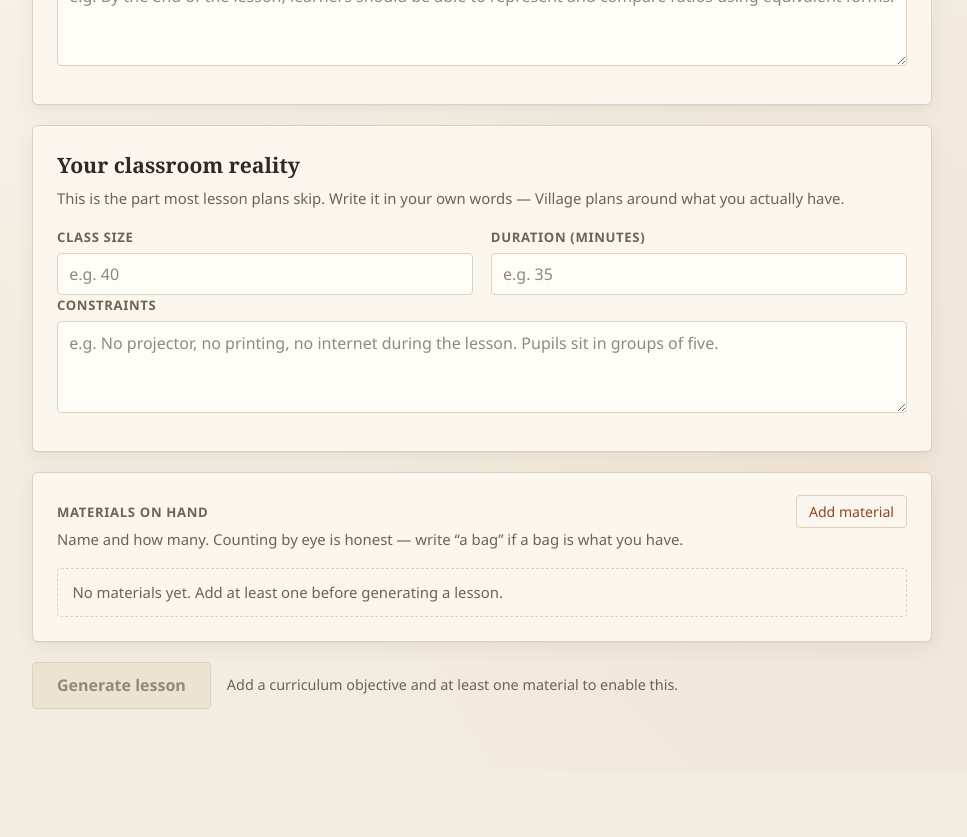
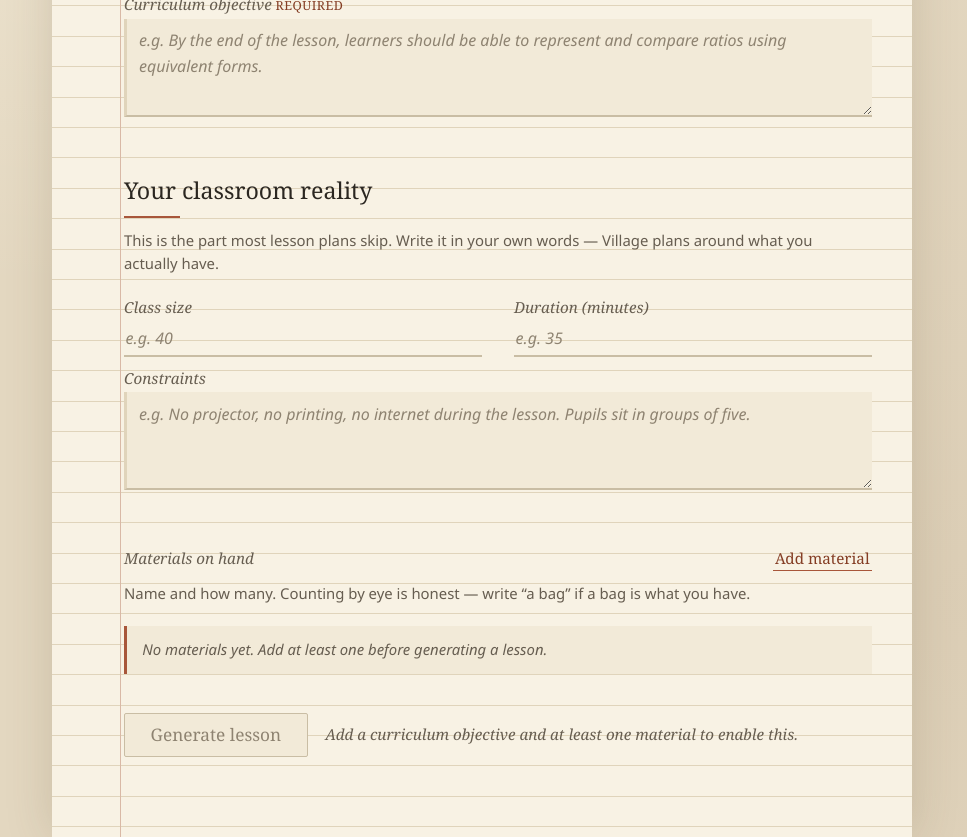
Before and after one commit to Udeibom/village, a React (Vite) app: page / in a window 1280 px wide. Shown: the part 480-1317 px from the top of the page, without its empty margins (158-1125 px from the left). Before the commit the page ends 1253 px from the top, so only its background shows below. Built offline with nearby package versions, Linux system fonts and the light colour scheme.

Commit message:
Give the page an exercise-book surface instead of a web-form one

```diff
--- a/src/styles.css
+++ b/src/styles.css
@@ -1,24 +1,27 @@
 /* Village — paper and chalk.
-   Warm paper, muted earth tones, one serif for headings and a humanist sans
-   for reading. No framework, no blue-purple gradients. */
+   The lesson lives on a sheet of exercise-book paper: ruled lines, a margin
+   rule, no boxes, no shadows. Fields are written on lines, not typed into
+   boxes. Warm earth tones, serif headings, humanist sans for reading.
+   No framework, no blue-purple gradients. */
 
 :root {
-  --paper: #f3ece0;
-  --paper-raised: #fbf7ef;
-  --paper-sunk: #ece3d3;
-  --ink: #2f2a23;
-  --ink-soft: #6d6355;
-  --ink-faint: #948878;
-  --clay: #b05c3b;
-  --clay-deep: #8d4526;
-  --moss: #5d6f42;
-  --rule: #ddd1bb;
-  --rule-soft: #e8dfcd;
+  --desk: #e3d7c0;
+  --paper: #f8f2e4;
+  --paper-writable: #f2ead8;
+  --paper-rule: #e0d4bb;
+  --margin-rule: #d9b9a6;
+  --ink: #2b2721;
+  --ink-soft: #665d50;
+  --ink-faint: #8e8371;
+  --clay: #a8563a;
+  --clay-deep: #843d24;
+  --moss: #52633c;
+  --rule-ink: #c9bda4;
 
   --font-heading: Georgia, 'Iowan Old Style', 'Palatino Linotype', 'Times New Roman', serif;
   --font-body: 'Segoe UI', system-ui, -apple-system, 'Helvetica Neue', Arial, sans-serif;
 
-  --shadow-card: 0 1px 0 rgba(47, 42, 35, 0.04), 0 6px 18px rgba(90, 74, 52, 0.07);
+  --line-height: 1.9rem;
 }
 
 * {
@@ -32,13 +35,13 @@ body {
 }
 
 body {
-  background: var(--paper);
+  background: var(--desk);
   background-image: radial-gradient(
-      circle at 18% 12%,
-      rgba(255, 255, 255, 0.55),
-      transparent 45%
+      circle at 20% 8%,
+      rgba(255, 250, 235, 0.5),
+      transparent 42%
     ),
-    radial-gradient(circle at 82% 78%, rgba(176, 92, 59, 0.05), transparent 40%);
+    radial-gradient(circle at 88% 82%, rgba(120, 80, 40, 0.07), transparent 45%);
   color: var(--ink);
   font-family: var(--font-body);
   font-size: 16px;
@@ -47,88 +50,122 @@ body {
 }
 
 .page {
-  max-width: 940px;
+  max-width: 860px;
+  min-height: 100vh;
   margin: 0 auto;
-  padding: 2.5rem 1.25rem 4rem;
+  padding: 3rem 2.5rem 5rem 4.5rem;
+  background-color: var(--paper);
+  background-image:
+    linear-gradient(
+      to right,
+      transparent 0,
+      transparent 68px,
+      var(--margin-rule) 68px,
+      var(--margin-rule) 69px,
+      transparent 69px
+    ),
+    repeating-linear-gradient(
+      to bottom,
+      transparent 0,
+      transparent calc(var(--line-height) - 1px),
+      var(--paper-rule) calc(var(--line-height) - 1px),
+      var(--paper-rule) var(--line-height)
+    );
+  box-shadow: 0 0 44px rgba(90, 70, 40, 0.18);
 }
 
+/* --- masthead ------------------------------------------------------- */
+
 .masthead {
-  border-bottom: 2px solid var(--rule);
-  padding-bottom: 1rem;
-  margin-bottom: 1.75rem;
+  padding-bottom: 1.1rem;
+  margin-bottom: 2rem;
+  border-bottom: 3px double var(--rule-ink);
 }
 
 .masthead h1 {
   font-family: var(--font-heading);
-  font-size: 2.4rem;
-  font-weight: 600;
-  letter-spacing: -0.01em;
+  font-size: 2.7rem;
+  font-weight: 400;
+  letter-spacing: 0.01em;
   margin: 0;
   color: var(--clay-deep);
 }
 
 .tagline {
-  margin: 0.35rem 0 0;
+  margin: 0.4rem 0 0;
   color: var(--ink-soft);
-  font-size: 1.02rem;
+  font-family: var(--font-heading);
+  font-style: italic;
+  font-size: 1.05rem;
 }
+
+/* --- sections -------------------------------------------------------- */
 
 .sheet {
   display: flex;
   flex-direction: column;
-  gap: 1.25rem;
+  gap: 2.4rem;
 }
 
 .card {
-  background: var(--paper-raised);
-  border: 1px solid var(--rule);
-  border-radius: 6px;
-  padding: 1.4rem 1.5rem 1.5rem;
-  box-shadow: var(--shadow-card);
+  padding: 0;
 }
 
 .card h2 {
   font-family: var(--font-heading);
-  font-size: 1.32rem;
-  font-weight: 600;
-  margin: 0 0 0.35rem;
+  font-size: 1.45rem;
+  font-weight: 400;
+  margin: 0 0 0.2rem;
+  color: var(--ink);
+}
+
+.card h2::after {
+  content: '';
+  display: block;
+  width: 3.5rem;
+  height: 2px;
+  margin-top: 0.45rem;
+  background: var(--clay);
 }
 
 .card-hint {
-  margin: 0 0 1.1rem;
+  margin: 0.7rem 0 1.3rem;
   color: var(--ink-soft);
   font-size: 0.93rem;
+  max-width: 46rem;
 }
+
+/* --- fields ---------------------------------------------------------- */
 
 .field-grid {
   display: grid;
-  grid-template-columns: repeat(auto-fit, minmax(200px, 1fr));
-  gap: 0.9rem 1.1rem;
+  grid-template-columns: repeat(auto-fit, minmax(210px, 1fr));
+  gap: 0.4rem 2rem;
 }
 
 .field {
   display: flex;
   flex-direction: column;
-  gap: 0.35rem;
-  margin-bottom: 0.9rem;
+  gap: 0.15rem;
+  margin-bottom: 1.1rem;
 }
 
 .field-grid .field {
-  margin-bottom: 0;
+  margin-bottom: 0.6rem;
 }
 
 .field-label {
-  font-size: 0.82rem;
-  font-weight: 600;
-  letter-spacing: 0.05em;
-  text-transform: uppercase;
+  font-family: var(--font-heading);
+  font-size: 0.95rem;
+  font-style: italic;
   color: var(--ink-soft);
 }
 
 .required {
-  text-transform: none;
-  letter-spacing: 0;
-  font-weight: 500;
+  font-style: normal;
+  font-size: 0.78rem;
+  letter-spacing: 0.04em;
+  text-transform: uppercase;
   color: var(--clay-deep);
 }
 
@@ -138,29 +175,44 @@ textarea {
   font-family: var(--font-body);
   font-size: 1rem;
   color: var(--ink);
-  background: #fffdf8;
-  border: 1px solid var(--rule);
-  border-radius: 4px;
-  padding: 0.55rem 0.7rem;
+  background: transparent;
+  border: none;
+  border-bottom: 2px solid var(--rule-ink);
+  border-radius: 0;
+  padding: 0.35rem 0.1rem;
   width: 100%;
+  transition: border-color 120ms ease;
 }
 
 textarea {
   resize: vertical;
-  line-height: 1.5;
+  line-height: 1.6;
+  background: var(--paper-writable);
+  border-bottom: 2px solid var(--rule-ink);
+  padding: 0.6rem 0.75rem;
+  border-left: 3px solid var(--paper-rule);
 }
 
 input:focus,
-textarea:focus,
+textarea:focus {
+  outline: none;
+  border-bottom-color: var(--clay);
+}
+
+input:focus-visible,
+textarea:focus-visible,
 button:focus-visible {
   outline: 2px solid var(--clay);
-  outline-offset: 1px;
+  outline-offset: 2px;
 }
 
 input::placeholder,
 textarea::placeholder {
   color: var(--ink-faint);
+  font-style: italic;
 }
+
+/* --- materials ------------------------------------------------------- */
 
 .materials-header {
   display: flex;
@@ -175,14 +227,14 @@ textarea::placeholder {
   padding: 0;
   display: flex;
   flex-direction: column;
-  gap: 0.5rem;
+  gap: 0.15rem;
 }
 
 .material-row {
   display: grid;
-  grid-template-columns: 1fr 110px auto;
-  gap: 0.5rem;
-  align-items: center;
+  grid-template-columns: 1fr 8rem auto;
+  gap: 1.25rem;
+  align-items: end;
 }
 
 .material-quantity {
@@ -190,24 +242,27 @@ textarea::placeholder {
 }
 
 .empty-note {
-  margin: 0.25rem 0 0;
-  padding: 0.75rem 0.9rem;
-  border: 1px dashed var(--rule);
-  border-radius: 4px;
+  margin: 0.4rem 0 0;
+  padding: 0.8rem 0.95rem;
+  background: var(--paper-writable);
+  border-left: 3px solid var(--clay);
   color: var(--ink-soft);
   font-size: 0.93rem;
+  font-style: italic;
 }
 
+/* --- buttons --------------------------------------------------------- */
+
 .button-primary {
-  font-family: var(--font-body);
-  font-size: 1rem;
-  font-weight: 600;
-  color: #fff8f1;
+  font-family: var(--font-heading);
+  font-size: 1.08rem;
+  color: #fdf8ef;
   background: var(--clay);
   border: 1px solid var(--clay-deep);
-  border-radius: 4px;
-  padding: 0.7rem 1.5rem;
+  border-radius: 2px;
+  padding: 0.6rem 1.6rem;
   cursor: pointer;
+  box-shadow: inset 0 1px 0 rgba(255, 255, 255, 0.25);
 }
 
 .button-primary:hover:not(:disabled) {
@@ -215,70 +270,94 @@ textarea::placeholder {
 }
 
 .button-primary:disabled {
-  background: var(--paper-sunk);
-  border-color: var(--rule);
+  background: var(--paper-writable);
+  border-color: var(--rule-ink);
   color: var(--ink-faint);
   cursor: not-allowed;
+  box-shadow: none;
 }
 
 .button-quiet {
-  font-family: var(--font-body);
-  font-size: 0.88rem;
+  font-family: var(--font-heading);
+  font-size: 0.95rem;
   color: var(--clay-deep);
   background: transparent;
-  border: 1px solid var(--rule);
-  border-radius: 4px;
-  padding: 0.35rem 0.75rem;
+  border: none;
+  border-bottom: 1px solid var(--clay);
+  border-radius: 0;
+  padding: 0.1rem 0.15rem;
   cursor: pointer;
 }
 
 .button-quiet:hover {
-  background: var(--paper-sunk);
+  color: var(--ink);
+  border-bottom-color: var(--ink-soft);
 }
 
 .button-remove {
-  color: var(--ink-soft);
+  color: var(--ink-faint);
+  border-bottom-color: var(--rule-ink);
+}
+
+.button-remove:hover {
+  color: var(--clay-deep);
+  border-bottom-color: var(--clay);
 }
 
 .actions {
   display: flex;
   align-items: center;
-  gap: 1rem;
+  gap: 1.1rem;
   flex-wrap: wrap;
 }
 
 .action-hint {
   margin: 0;
   color: var(--ink-soft);
-  font-size: 0.9rem;
+  font-family: var(--font-heading);
+  font-style: italic;
+  font-size: 0.95rem;
 }
 
 .notice {
-  border-radius: 4px;
   padding: 0.9rem 1.1rem;
   display: flex;
   align-items: center;
   justify-content: space-between;
   gap: 1rem;
   flex-wrap: wrap;
+  background: var(--paper-writable);
+  border-left: 3px solid var(--clay);
 }
 
 .notice-error {
-  background: #f6e3d8;
-  border: 1px solid #d8a887;
+  border-left-color: var(--clay-deep);
 }
 
 .notice-text {
   margin: 0;
-  color: var(--clay-deep);
+  color: var(--ink);
 }
 
-@media (max-width: 560px) {
+@media (max-width: 620px) {
+  .page {
+    padding: 2rem 1.25rem 3rem 2rem;
+    background-image: repeating-linear-gradient(
+      to bottom,
+      transparent 0,
+      transparent calc(var(--line-height) - 1px),
+      var(--paper-rule) calc(var(--line-height) - 1px),
+      var(--paper-rule) var(--line-height)
+    );
+  }
+
   .material-row {
     grid-template-columns: 1fr 1fr;
+    gap: 0.75rem;
   }
 
   .button-remove {
     grid-column: 1 / -1;
+    justify-self: start;
   }
 }
```
